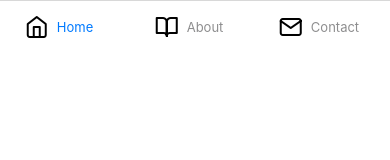
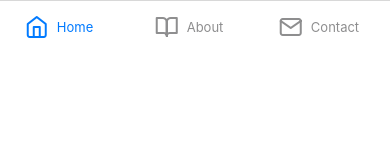
Before and after one commit to danilesky/RN-navigation-sample, a React Native app: screen / in a window 390 px wide. Shown: the top 160 px of the page. Built offline with nearby package versions, Linux system fonts and the light colour scheme.

Commit message:
add active icon color

```diff
--- a/App.js
+++ b/App.js
@@ -18,7 +18,8 @@ export default function App() {
       <NavigationContainer>
         <Tab.Navigator
           screenOptions={({ route }) => ({
-            tabBarIcon: () => navigationIcons(navigation, route),
+            tabBarIcon: ({ color }) =>
+              navigationIcons(navigation, route, color),
           })}
         >
           <Tab.Screen name="Home" component={Home} />
--- a/src/features/infrastructure/navigation/icons.js
+++ b/src/features/infrastructure/navigation/icons.js
@@ -9,7 +9,7 @@ const navigation = {
   Contact: "mail",
 };
 
-const navigationIcons = (icons, currentRoute) => {
+const navigationIcons = (icons, currentRoute, color) => {
   let listRoutes = Object.keys(icons);
   let listIcons = Object.values(icons);
 
@@ -20,7 +20,7 @@ const navigationIcons = (icons, currentRoute) => {
     }
   });
 
-  return <Feather name={iconName} size={24} color="black" />;
+  return <Feather name={iconName} size={24} color={color} />;
 };
 
 export { navigation, navigationIcons };
```
